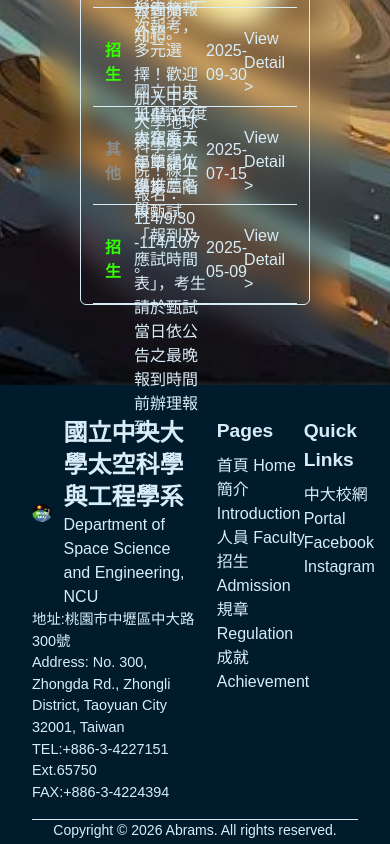
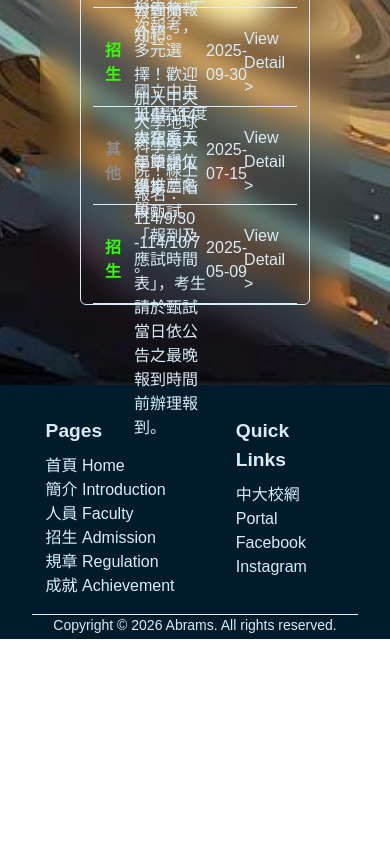
Before and after one commit to Abrams666/Dsse_Web, a Nuxt app in the folder frontend/: page / in a window 390 px wide. Shown: the part 1343-2187 px from the top of the page. After the commit the page ends 1982 px from the top, so only its background shows below. Built offline with nearby package versions, Linux system fonts and the light colour scheme.

Commit message:
RWD: footer rwd

```diff
--- a/frontend/app/components/pageStructure/NFooter.vue
+++ b/frontend/app/components/pageStructure/NFooter.vue
@@ -1,7 +1,7 @@
 <template>
 	<footer class="w-screen h-auto bg-[var(--color1)] text-[var(--color4)] p-8 pb-1 flex flex-col items-center justify-center">
-		<div class="w-full h-auto flex flex-row items-stretch justify-between">
-			<div class="w-1/2 h-auto flex flex-col items-start justify-between">
+		<div class="w-full h-auto flex flex-row items-stretch lg:justify-between justify-around">
+			<div v-if="!isMobile" class="w-1/2 h-auto flex flex-col items-start justify-between">
 				<div class="w-full h-auto flex flex-row items-center justify-left gap-3">
 					<img class="w-[12%] aspect-square" src="/pageStructure/dsseLogo.png" alt="" />
 					<div class="w-auto h-auto flex flex-col items-start justify-center">
@@ -16,7 +16,7 @@
 					<li>FAX:+886-3-4224394</li>
 				</ul>
 			</div>
-			<div class="w-1/5 h-auto flex flex-col items-start justify-start">
+			<div class="w-1/2 lg:w-1/5 h-auto flex flex-col items-start justify-start">
 				<p class="font-bold text-[1.2rem] mb-2">Pages</p>
 				<ul>
 					<li v-for="(page, index) in pages" :key="index">
@@ -24,7 +24,7 @@
 					</li>
 				</ul>
 			</div>
-			<div class="w-1/6 h-auto flex flex-col items-start justify-start">
+			<div class="w-1/3 lg:w-1/6 h-auto flex flex-col items-start justify-start">
 				<p class="font-bold text-[1.2rem] mb-2">Quick Links</p>
 				<ul>
 					<li>
@@ -50,4 +50,14 @@
 
 <script setup>
 import pages from "~/assets/json/pages.json";
+
+const isMobile = ref(false);
+
+onMounted(() => {
+	if (window.innerWidth <= 1024) {
+		isMobile.value = true;
+	} else {
+		isMobile.value = false;
+	}
+});
 </script>
```
